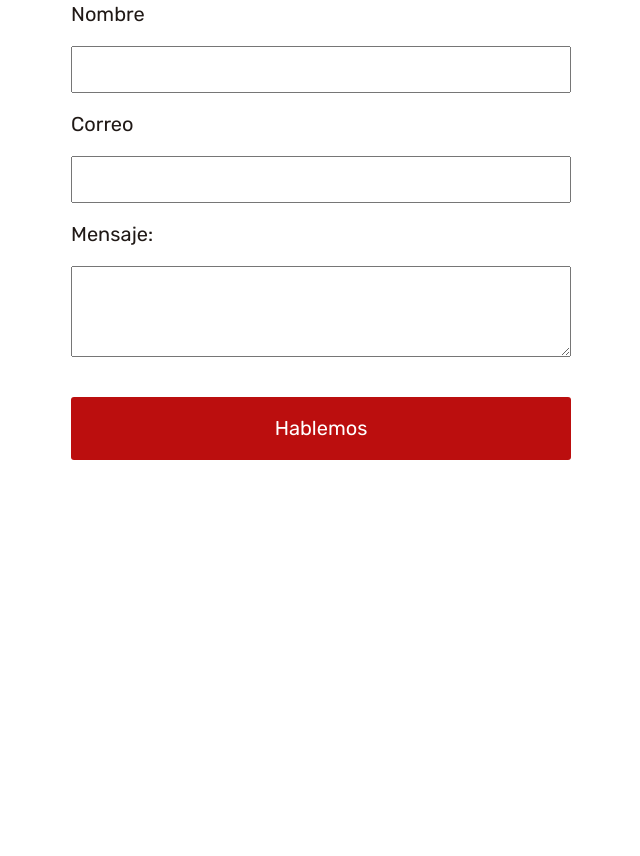
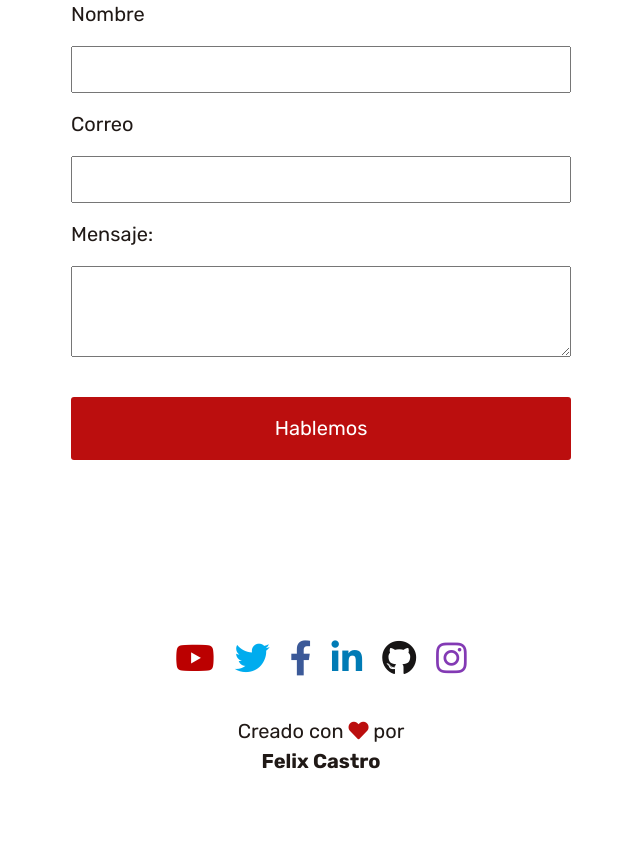
Before and after one commit to FelixGonzalo/portafolio, a plain HTML site: page index.html in a window 1280 px wide. Shown: the part 2451-3307 px from the top of the page, without its empty margins (319-959 px from the left). Before the commit the page ends 2991 px from the top, so only its background shows below. Drawn offline with nearby package versions, Linux system fonts and the light colour scheme.

Commit message:
FEAT add footer

```diff
--- a/index.html
+++ b/index.html
@@ -136,6 +136,65 @@
         </form>
       </section>
     </main>
+    <footer class="wrapper footer">
+      <ul class="about_socialnetworks">
+        <li class="about_socialnetworks_youtube">
+          <a
+            href="https://www.youtube.com/c/FelixCastro003"
+            target="_blank"
+            rel="noopener noreferrer"
+          >
+            <i class="fab fa-youtube"></i>
+          </a>
+        </li>
+        <li class="about_socialnetworks_twitter">
+          <a
+            href="https://twitter.com/felixcastro003"
+            target="_blank"
+            rel="noopener noreferrer"
+          >
+            <i class="fab fa-twitter"></i>
+          </a>
+        </li>
+        <li class="about_socialnetworks_facebook">
+          <a
+            href="https://www.facebook.com/felixcastro003"
+            target="_blank"
+            rel="noopener noreferrer"
+          >
+            <i class="fab fa-facebook-f"></i>
+          </a>
+        </li>
+        <li class="about_socialnetworks_linkedin">
+          <a
+            href="https://www.linkedin.com/in/felix-castro-cubas-633037192/"
+            target="_blank"
+            rel="noopener noreferrer"
+          >
+            <i class="fab fa-linkedin-in"></i>
+          </a>
+        </li>
+        <li class="about_socialnetworks_github">
+          <a
+            href="https://github.com/FelixGonzalo"
+            target="_blank"
+            rel="noopener noreferrer"
+          >
+            <i class="fab fa-github"></i>
+          </a>
+        </li>
+        <li class="about_socialnetworks_instagram">
+          <a
+            href="https://www.instagram.com/felixcastro003/"
+            target="_blank"
+            rel="noopener noreferrer"
+          >
+            <i class="fab fa-instagram"></i>
+          </a>
+        </li>
+      </ul>
+      <p class="footer_credits">Creado con <i class="fas fa-heart"></i> por <br><b>Felix Castro</b></p>
+    </footer>
     <script src="./js/header.js" type="module"></script>
     <script src="./js/projects.js" type="module"></script>
     <script type="text/javascript" src="https://cdn.jsdelivr.net/npm/emailjs-com@3/dist/email.min.js"></script>
--- /dev/null
+++ b/sass/_footer.scss
@@ -0,0 +1,18 @@
+.footer {
+  padding: 80px 20px;
+  text-align: center;
+
+  .about_socialnetworks {
+    display: flex;
+    flex-direction: row;
+    justify-content: center;
+  }
+
+  &_credits {
+    margin: 40px 0 0;
+    line-height: 30px;
+    i {
+      color: $color-primary;
+    }
+  }
+}
--- a/sass/index.scss
+++ b/sass/index.scss
@@ -4,3 +4,4 @@
 @import "./about.scss";
 @import "./projects.scss";
 @import "./contact.scss";
+@import "./footer.scss";
```
Also changed, not shown: css/index.css, 1 other file.
